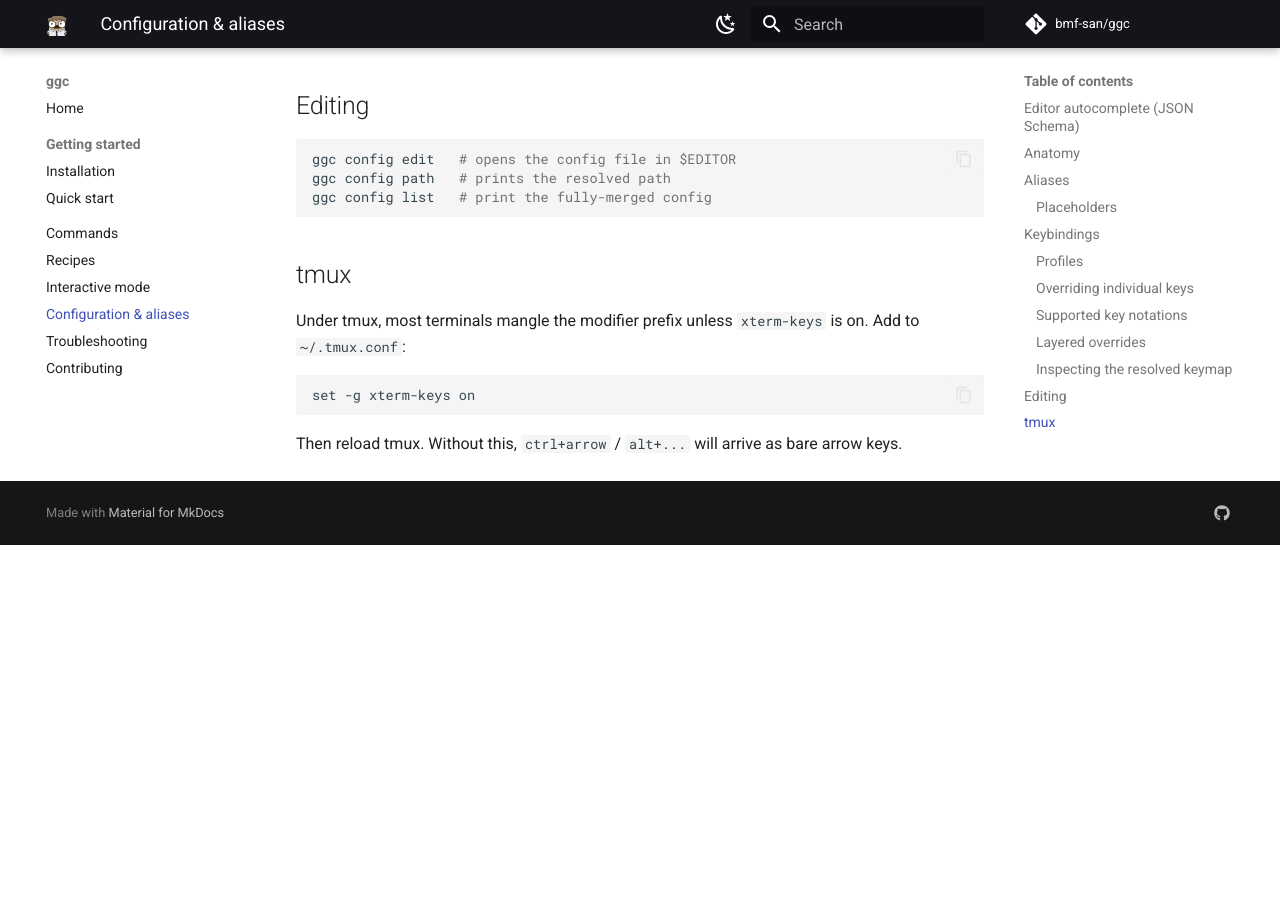
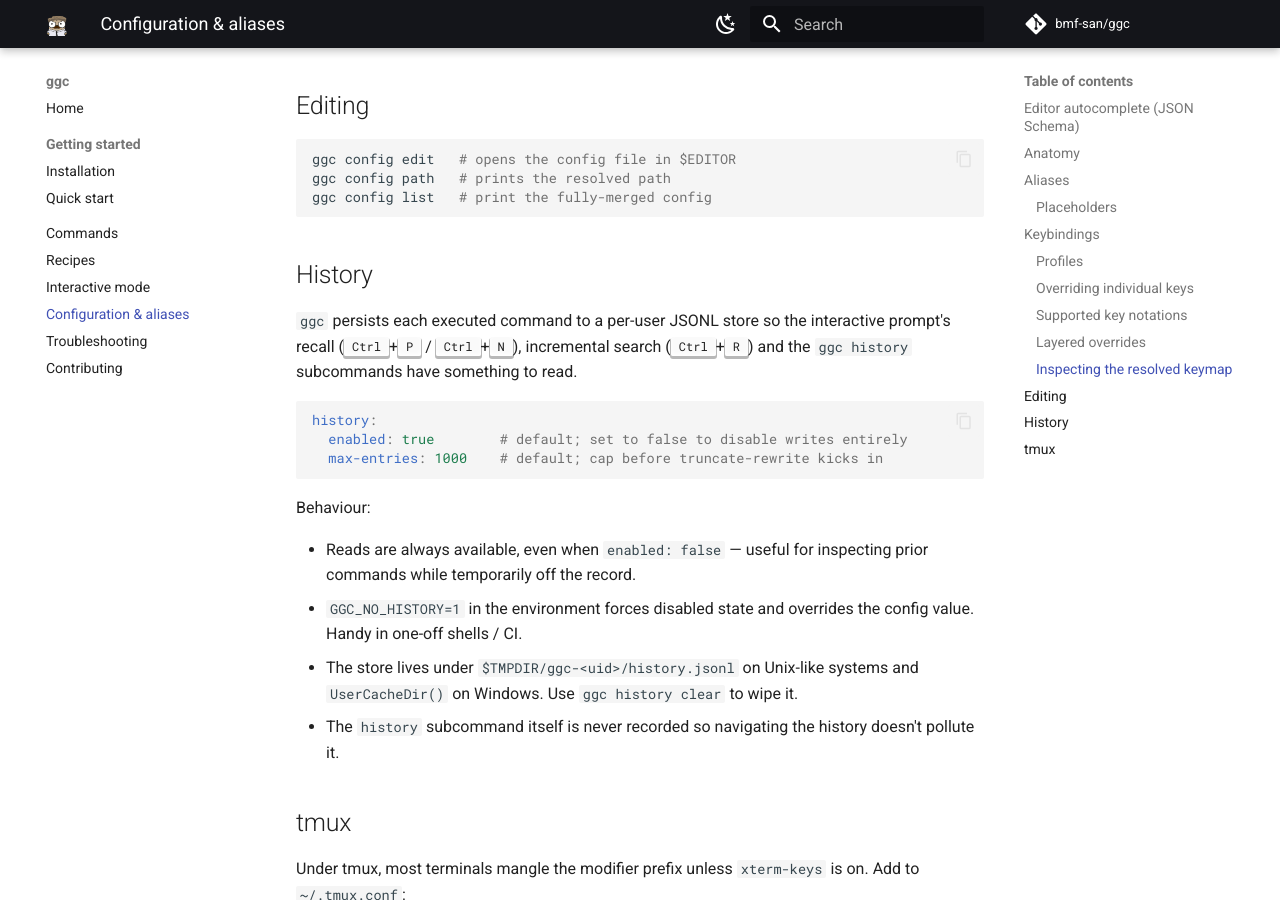
Before and after one commit to bmf-san/ggc, an MkDocs documentation site: the page built from docs/guide/config.md, in a window 1280 px wide and 900 px high, scrolled down 3704 px. Built offline with MkDocs 1.6.1 and Material for MkDocs 9.7.7, drawn with Linux system fonts in a browser that asks for light colours; comment, search, counter and statistics services are not loaded; before the commit the page ends 4249 px from its top, so only the background shows below that.

Commit message:
docs: document history recall, Ctrl+R search, and history.* config
- docs/guide/interactive.md: new "History recall" section under
  Search mode covering the numbered picker, Ctrl+P/N recall and
  Ctrl+R incremental search, plus the GGC_NO_HISTORY escape hatch.
- docs/guide/config.md: new "History" section describing
  history.enabled / history.max-entries, the store location, the
  read-still-works disabled semantics and the
  ggc-doesn't-record-itself rule.

docs/guide/commands.md is registry-generated and already lists
`ggc history` / `history last` / `history search`, so `make docs`
is a no-op for this change.

````diff
--- a/docs/guide/config.md
+++ b/docs/guide/config.md
@@ -164,6 +164,31 @@ ggc config path   # prints the resolved path
 ggc config list   # print the fully-merged config
 ```
 
+## History
+
+`ggc` persists each executed command to a per-user JSONL store so the
+interactive prompt's recall (<kbd>Ctrl</kbd>+<kbd>P</kbd> / <kbd>Ctrl</kbd>+<kbd>N</kbd>),
+incremental search (<kbd>Ctrl</kbd>+<kbd>R</kbd>) and the `ggc history`
+subcommands have something to read.
+
+```yaml
+history:
+  enabled: true        # default; set to false to disable writes entirely
+  max-entries: 1000    # default; cap before truncate-rewrite kicks in
+```
+
+Behaviour:
+
+- Reads are always available, even when `enabled: false` — useful for
+  inspecting prior commands while temporarily off the record.
+- `GGC_NO_HISTORY=1` in the environment forces disabled state and
+  overrides the config value. Handy in one-off shells / CI.
+- The store lives under `$TMPDIR/ggc-<uid>/history.jsonl` on Unix-like
+  systems and `UserCacheDir()` on Windows. Use `ggc history clear` to
+  wipe it.
+- The `history` subcommand itself is never recorded so navigating the
+  history doesn't pollute it.
+
 ## tmux
 
 Under tmux, most terminals mangle the modifier prefix unless `xterm-keys` is on. Add to `~/.tmux.conf`:
````
Also changed, not shown: docs/guide/interactive.md (+10 -0 lines).
